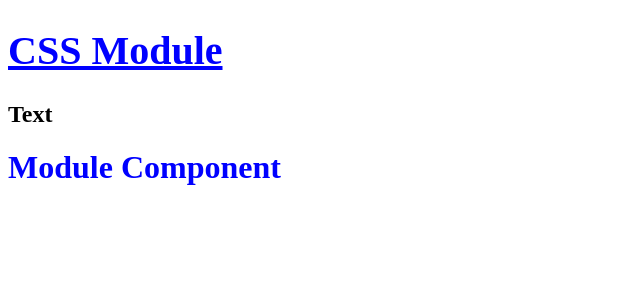
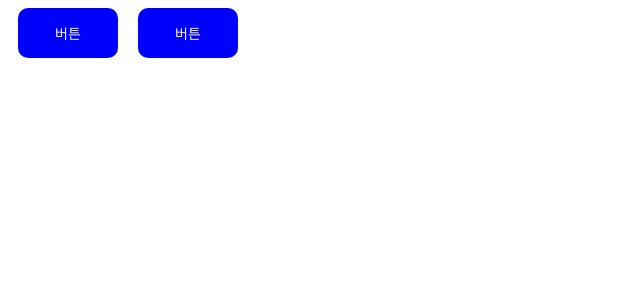
Before and after one commit to rowing0328/react-typescript-zero-to-hero, a React (Vite) app in the folder react/: page / in a window 1280 px wide. Shown: the top 300 px of the page, without its empty margins (0-640 px from the left). Built offline with nearby package versions, Linux system fonts and the light colour scheme.

Commit message:
Feat : classnames

```diff
--- a/react/package.json
+++ b/react/package.json
@@ -10,6 +10,7 @@
     "preview": "vite preview"
   },
   "dependencies": {
+    "classnames": "^2.5.1",
     "react": "^19.1.0",
     "react-dom": "^19.1.0",
     "uuid": "^11.1.0"
--- a/react/src/App.module.css
+++ b/react/src/App.module.css
@@ -1,9 +1,24 @@
-.title {
-    color: red;
-    text-decoration: underline;
-    font-size: 40px;
+/*.title {*/
+/*    color: red;*/
+/*    text-decoration: underline;*/
+/*    font-size: 40px;*/
+/*}*/
+
+/*h1 {*/
+/*    color: blue !important;*/
+/*}*/
+
+.btn {
+    width: 100px;
+    height: 50px;
+    border: none;
+    background-color: gray;
+    color: white;
+    font-size: 14px;
+    border-radius: 10px;
+    margin: 0 10px;
 }
 
-h1 {
-    color: blue !important;
+.is-active {
+    background-color: blue;
 }
--- a/react/src/App.tsx
+++ b/react/src/App.tsx
@@ -1,17 +1,34 @@
-/* CSS 모듈 */
+/* classnames */
+import classNames from 'classnames/bind';
+
 import styles from './App.module.css';
 
-import Module from './component/Module';
+export default function App() {
+  const isLoggedIn: boolean = true;
+  const cx = classNames.bind(styles);
 
-export default function App() {
   return (
     <>
-      <h1 className={styles.title}>CSS Module</h1>
-      <h2 className={'title'}>Text</h2>
-      <Module />
+      <button className={`${styles.btn} ${isLoggedIn ? styles['is-active'] : ''}`}>버튼</button>
+      <button className={cx('btn', { 'is-active': isLoggedIn })}>버튼</button>
     </>
   );
 }
+
+/* CSS 모듈 */
+// import styles from './App.module.css';
+//
+// import Module from './component/Module';
+//
+// export default function App() {
+//   return (
+//     <>
+//       <h1 className={styles.title}>CSS Module</h1>
+//       <h2 className={'title'}>Text</h2>
+//       <Module />
+//     </>
+//   );
+// }
 
 /* 글로벌 스타일 */
 // import './App.css';
```
Also changed, not shown: 1 other file (tests, documents, lock files or other folders).
